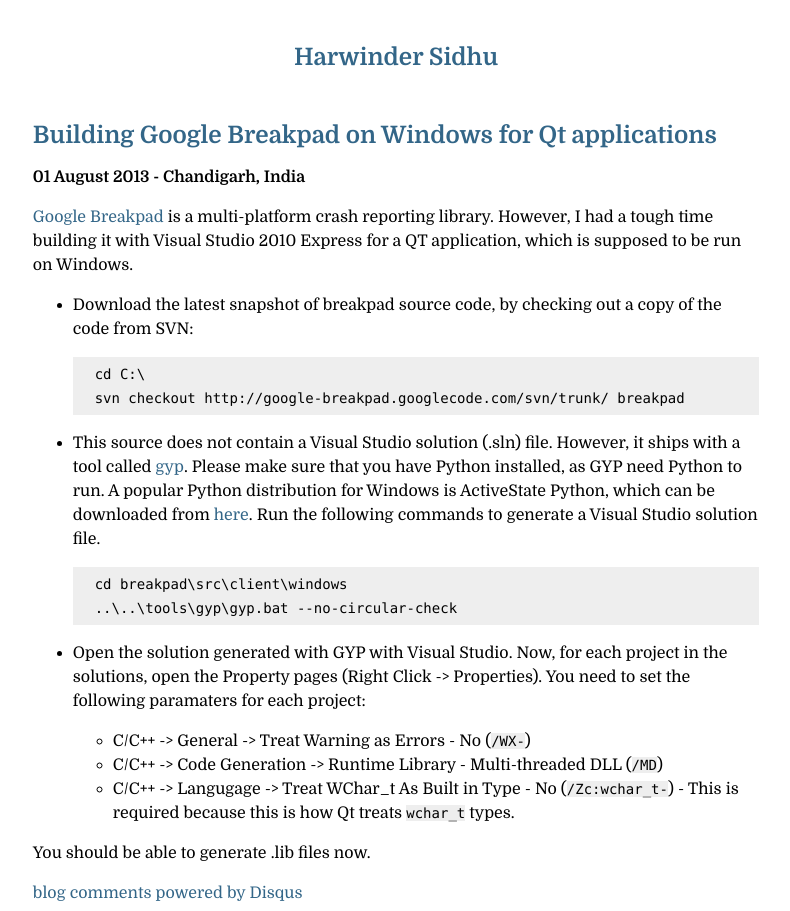
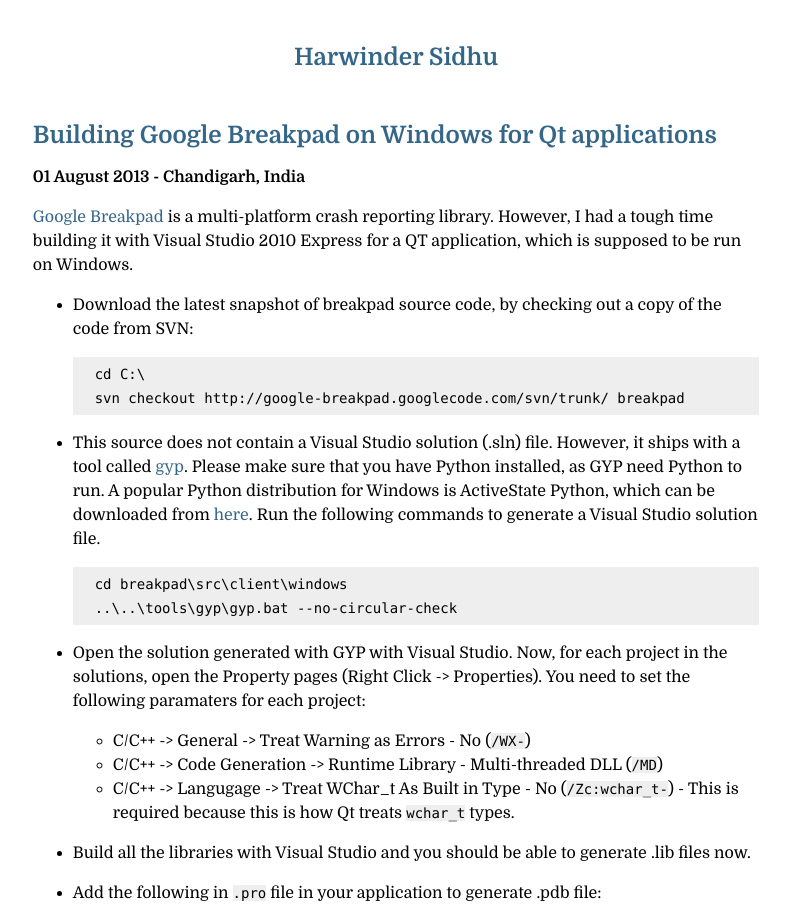
Before and after one commit to harwinder/harwinder.github.com, a Jekyll site: the page built from _posts/2013-08-01-building-breakpad-on-windows-for-qt.md, in a window 1280 px wide. Shown: the top 911 px of the page, without its empty margins (244-1034 px from the left). Built offline with Jekyll 4.4.1, drawn with Linux system fonts in a browser that asks for light colours; Markdown is read by kramdown in place of the engine named in the settings; comment, search, counter and statistics services are not loaded; some of the changed text lies outside the part shown; grey boxes are pictures that could not be loaded.

Commit message:
updated breakpad post to add -Zi VS flag

```diff
--- a/_posts/2013-08-01-building-breakpad-on-windows-for-qt.md
+++ b/_posts/2013-08-01-building-breakpad-on-windows-for-qt.md
@@ -26,4 +26,8 @@
     + C/C++ -> Code Generation -> Runtime Library - Multi-threaded DLL (`/MD`)
     + C/C++ -> Langugage -> Treat WChar_t As Built in Type - No (`/Zc:wchar_t-`) - This is required because this is how Qt treats `wchar_t` types.
 
-You should be able to generate .lib files now.
++ Build all the libraries with Visual Studio and you should be able to generate .lib files now.
+
++ Add the following in `.pro` file in your application to generate .pdb file:
+
+        QMAKE_CFLAGS_RELEASE += -Zi
```
